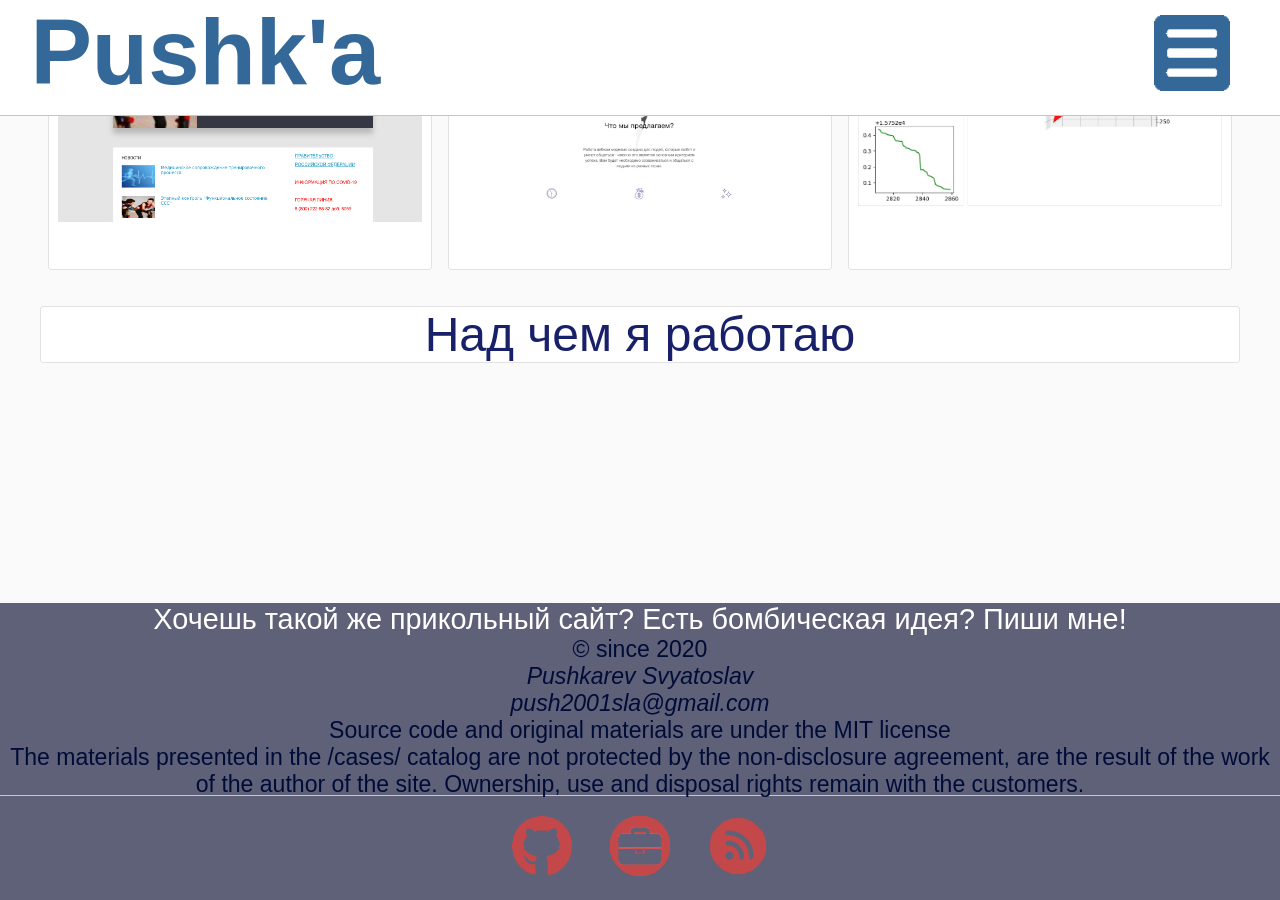
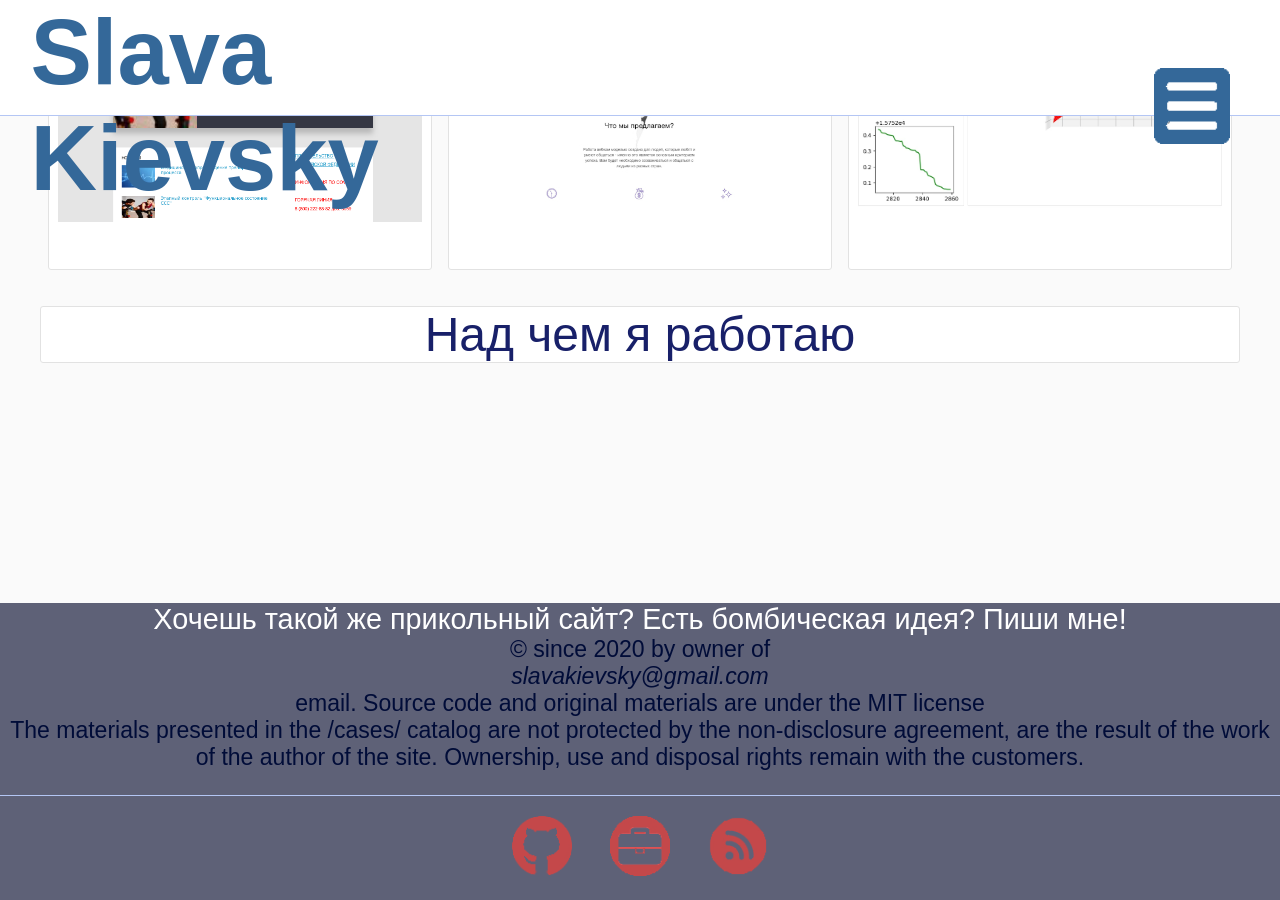
Before and after one commit to slavakievsky/slavakievsky.github.io, a Jekyll site: the page built from index.html, in a window 1280 px wide and 900 px high, scrolled down 2803 px. Built offline with Jekyll 4.4.1, drawn with Linux system fonts in a browser that asks for light colours; the list of posts is cut into pages by our own code.

Commit message:
rebrending

```diff
--- a/_config.yml
+++ b/_config.yml
@@ -1,8 +1,8 @@
-title: "Pushk'a"
-description: "Заметки и гайды от программиста, верстальщика и линуксоида в одном флаконе"
+title: "Slava Kievsky"
+description: "Персональный блог и портфолио Славы Киевского"
 favicon: /favicon.ico
-url: https://pushsla.github.io
-editurl: https://github.com/pushsla/pushsla.github.io/blob/master
+url: https://slavakievsky.github.io
+editurl: https://github.com/slavakievsky/slavakievsky.github.io/blob/master
 baseurl: /
 lang: ru
 lang-utf: ru_RU
--- a/_data/social.yml
+++ b/_data/social.yml
@@ -2,7 +2,7 @@ social_links:
   - github:
     img: /assets/img/social-github.png
     text: github
-    url: https://github.com/pushsla
+    url: https://github.com/slavakievsky
   - habr:
     img: /assets/img/social-freelance.png
     text: freelance
--- a/_includes/footer.html
+++ b/_includes/footer.html
@@ -2,7 +2,7 @@
     <div class="footer__head">
         <div class="footer__advertisment">Хочешь такой же прикольный сайт? Есть бомбическая идея? Пиши мне!</div>
         <div class="footer__copyright">
-            © since {{ "now" | date: "%Y"}} <address>Pushkarev Svyatoslav</address> <address>push2001sla@gmail.com</address>
+            © since {{ "now" | date: "%Y"}} by owner of <address>slavakievsky@gmail.com</address> email.
             Source code and original materials are under the MIT license <br>
             The materials presented in the /cases/ catalog are not protected by the non-disclosure agreement, are the result of the work of the author of the site. Ownership, use and disposal rights remain with the customers.
         </div>
```
